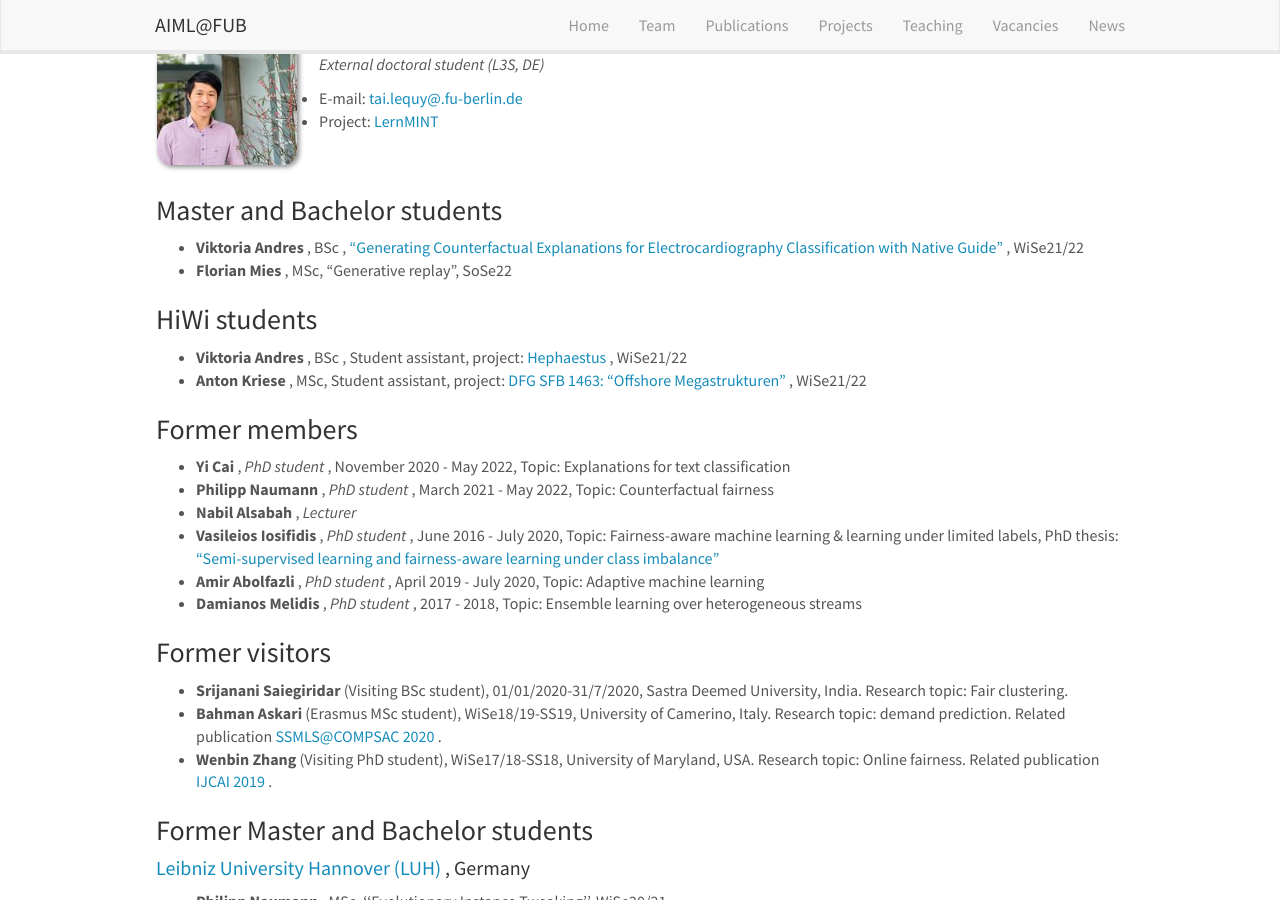
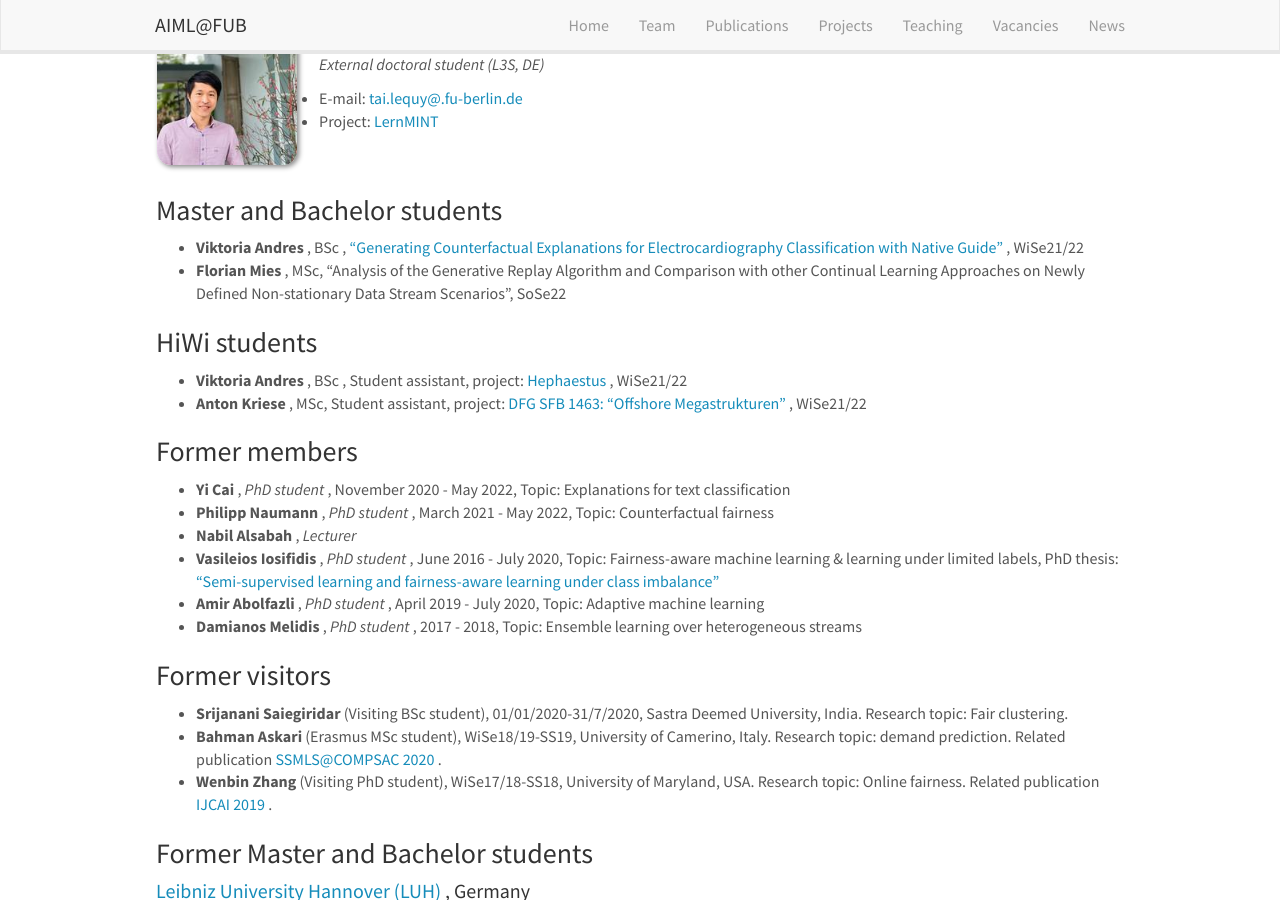
Before and after one commit to AIML-research/AIML-research.github.io, a Jekyll site: the page built from _pages/team.md, in a window 1280 px wide and 900 px high, scrolled down 1149 px. Built offline with Jekyll 4.4.1, drawn with Linux system fonts in a browser that asks for light colours; nearby versions of some CDN libraries.

Commit message:
Update team.md

```diff
--- a/_pages/team.md
+++ b/_pages/team.md
@@ -205,7 +205,7 @@ permalink: /team/
 ### Master and Bachelor students
 
 - <b> Viktoria Andres </b>, BSc , <a href ="https://git.imp.fu-berlin.de/viktoa98/bachelor-thesis-about-counterfactuals-in-time-series-classification/-/tree/master"> "Generating Counterfactual Explanations for Electrocardiography Classification with Native Guide" </a>, WiSe21/22
-- <b> Florian Mies </b>, MSc, "Generative replay", SoSe22
+- <b> Florian Mies </b>, MSc, "Analysis of the Generative Replay Algorithm and Comparison with other Continual Learning Approaches on Newly Defined Non-stationary Data Stream Scenarios", SoSe22
 
 
 ### HiWi students
```
